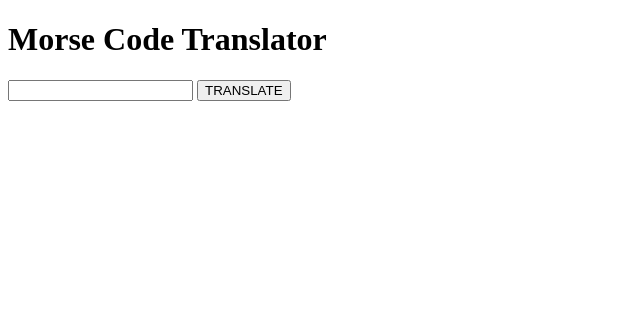
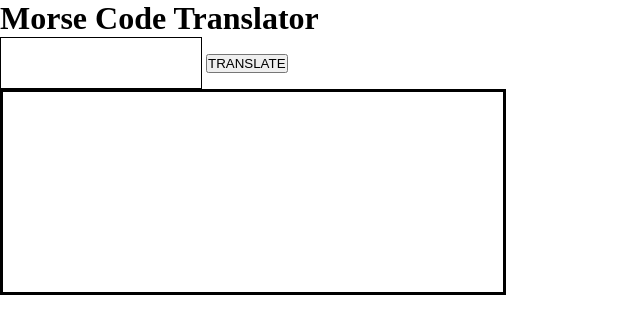
Before and after one commit to karinhawk/morse-code, a website with bundled scripts: page index.html in a window 1280 px wide. Both pictures are taken after a click on the button "TRANSLATE". Shown: the whole page, without its empty margins (0-640 px from the left). Built offline with nearby package versions, Linux system fonts and the light colour scheme.

Commit message:
sorted importing and exporting, and dom functions

```diff
--- a/index.html
+++ b/index.html
@@ -5,12 +5,13 @@
     <meta http-equiv="X-UA-Compatible" content="IE=edge">
     <meta name="viewport" content="width=device-width, initial-scale=1.0">
     <title>Morse Code Translator</title>
+    <link rel="stylesheet" href="styles.css">
 </head>
 <body>
     <h1 class="heading">Morse Code Translator</h1>
     <input type="text" class="text-box">
     <button class="button">TRANSLATE</button>
     <div class="output"></div>
-    <script src="./translator.js" type="module"></script>
+    <script src="./main.js" type="module"></script>
 </body>
 </html>
--- a/inputs.js
+++ b/inputs.js
@@ -1,11 +1,19 @@
 import {
     translateToMorse,
-    outputTranslation
 } from "./translator.js";
 
-let string = document.querySelector(".text-box").value;
+let input = document.querySelector(".text-box");
 const button = document.querySelector(".button");
 const output = document.querySelector(".output");
 
-button.addEventListener("click", translateToMorse(string));
-button.addEventListener("click", outputTranslation());
+export const handleInput = () => {
+    let inputValue = input.value;
+    return translateToMorse(inputValue);
+}
+
+export const outputTranslation = () => {
+    output.innerHTML = handleInput();
+}
+
+
+button.addEventListener("click", outputTranslation);
--- /dev/null
+++ b/styles.scss
@@ -0,0 +1,16 @@
+* {
+    margin: 0;
+    padding: 0;
+}
+
+.output {
+    height: 200px;
+    width: 500px;
+    border: 3px solid black;
+}
+
+.text-box {
+    height: 50px;
+    width: 200px;
+    border: 1px solid black;
+}
--- a/translator.js
+++ b/translator.js
@@ -2,17 +2,12 @@ import {
     morseObject
 } from "./morse.js";
 
+
 console.log(morseObject);
-let translation = "";
 
 export const translateToMorse = (string) => {
-    return string.toLowerCase().split("")
+    return string.toLowerCase().trim().split("")
     .map((string) => {
         return morseObject[string];
     }).join("");
 }
-console.log(translateToMorse("hello"));
-
-const outputTranslation = () => {
-    output.innerHTML = translation;
-}
```
Also changed, not shown: main.js (+11 -0 lines), translator.spec.js (+10 -10 lines), dist/inputs.dev.js (added), dist/main.dev.js (added), dist/morse.dev.js (added), dist/translator.dev.js (added), dist/translator.spec.dev.js (added), styles.css (added).
